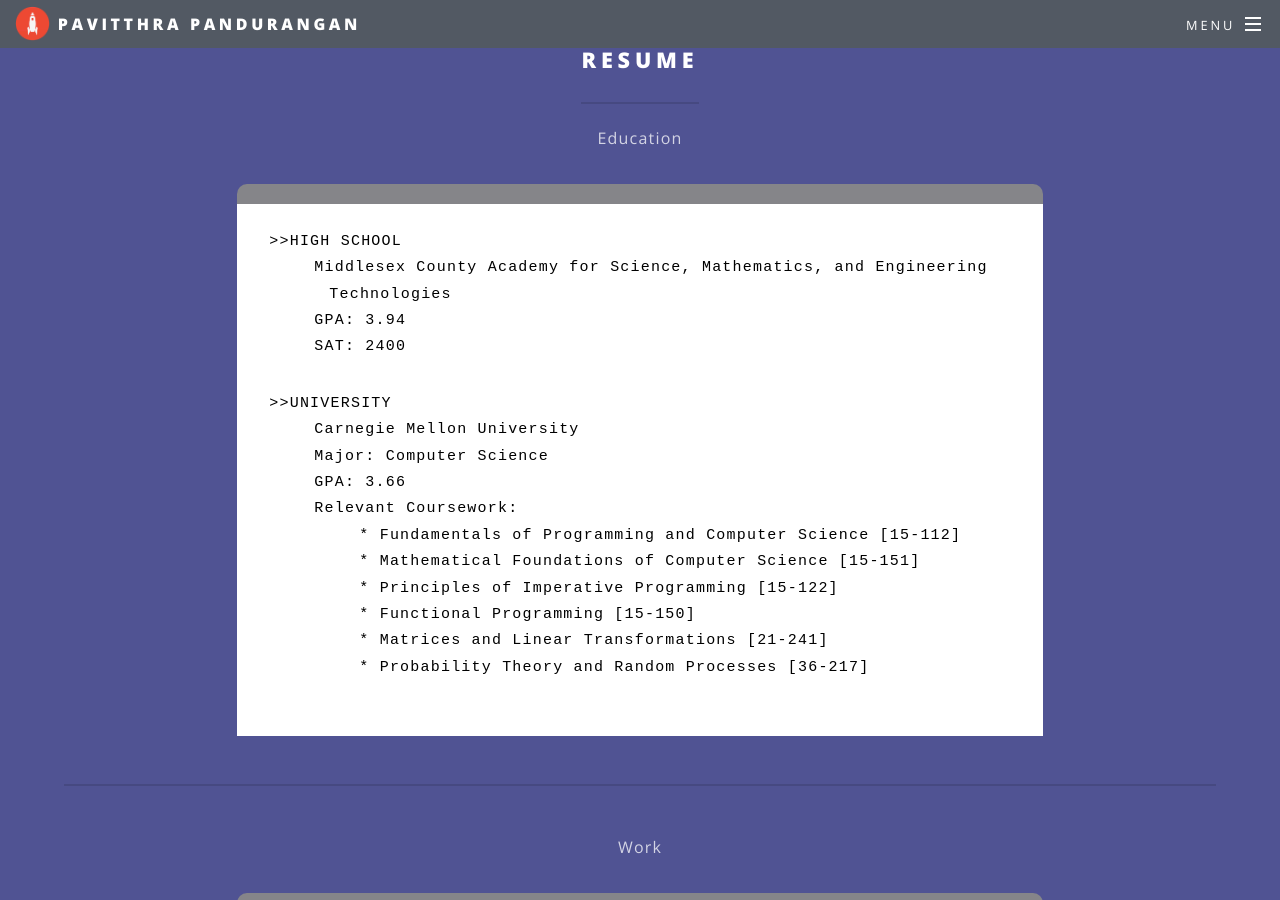
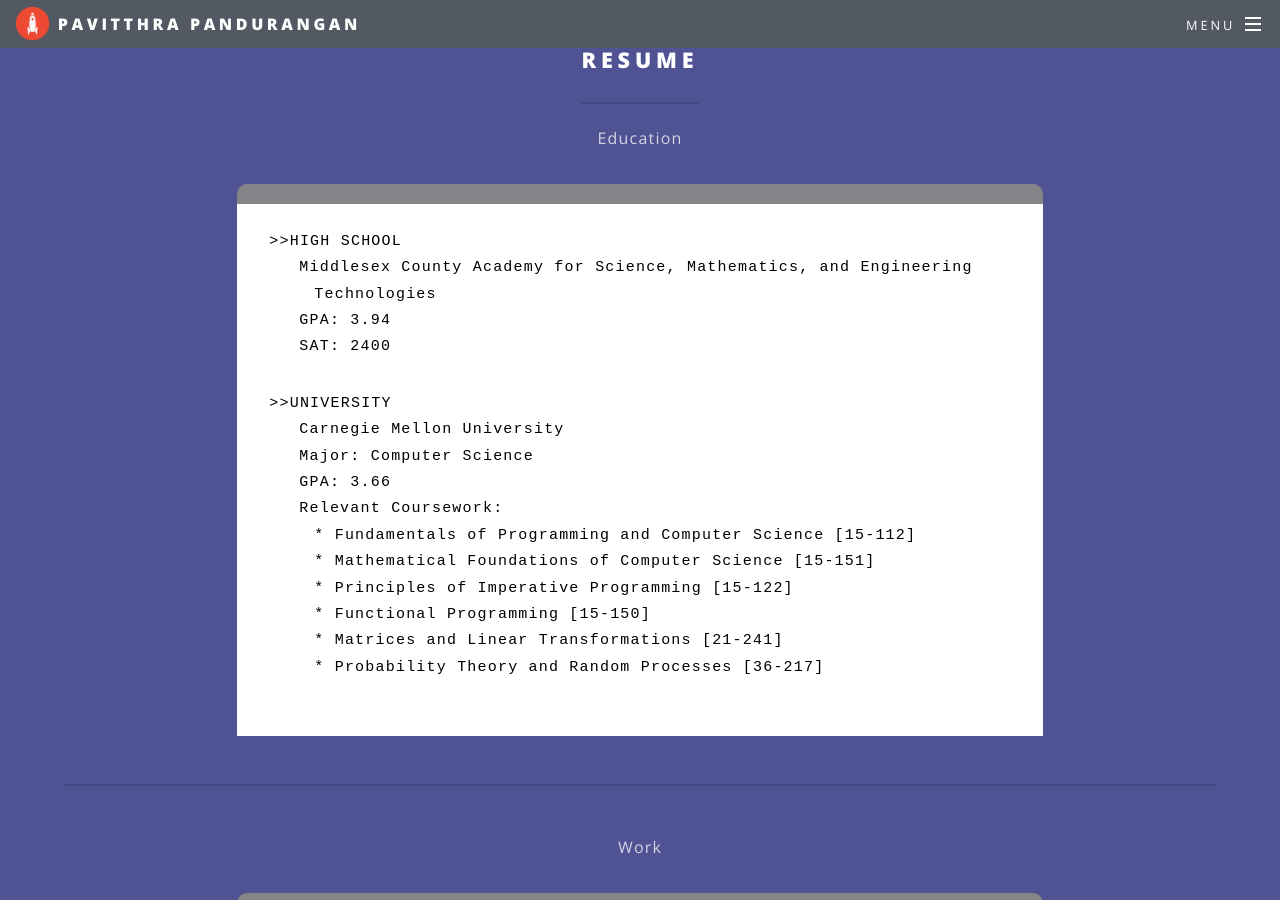
Before and after one commit to pavitthrap/pavitthrap.github.io, a Jekyll site: the page built from index.html, in a window 1280 px wide and 900 px high, scrolled down 1476 px. Built offline with Jekyll 4.4.1, drawn with Linux system fonts in a browser that asks for light colours; some web fonts are replaced.

```diff
--- a/_layouts/landing.html
+++ b/_layouts/landing.html
@@ -11,17 +11,27 @@
 
   <body class="landing">
   <script>
-/*      function resizeDiv() {
-        vpw = $(window).width();
+      function resizeDiv() {
+        var vpw = $(window).width();
           if (vpw<600) {
             $(‘.console’).css(‘flex-basis’, '85%');
           }
       }
-      $(document).ready(resizeDiv);
+      $(document).ready(function(){
+        var vpw = $(window).width();
+          if (vpw<600) {
+            $(‘.console’).css(‘flex-basis’, '85%');
+          }
+      });
 
-      $(window).resize(resizeDiv());
+      $(window).resize(function(){
+        var vpw = $(window).width();
+          if (vpw<800) {
+            $(‘.console’).css(‘flex-basis’, '85%');
+          }
+      });
 
-      */
+
   </script>
     <!-- Page Wrapper -->
     <div id="page-wrapper">
--- a/css/main.scss
+++ b/css/main.scss
@@ -1887,13 +1887,13 @@ $baseurl: '{{ site.baseurl }}/images';
 	.innercode {
 		list-style-type: none;
 		text-indent: -1em;
-		padding-left: 3em;
+		padding-left: 2em;
 	}
 
 	.innerstar{
 		list-style: none;
    		margin-left: 0;
-   		padding-left: 3em;
+   		padding-left: 1em;
    		text-indent: -1em;
 	}
 
```
